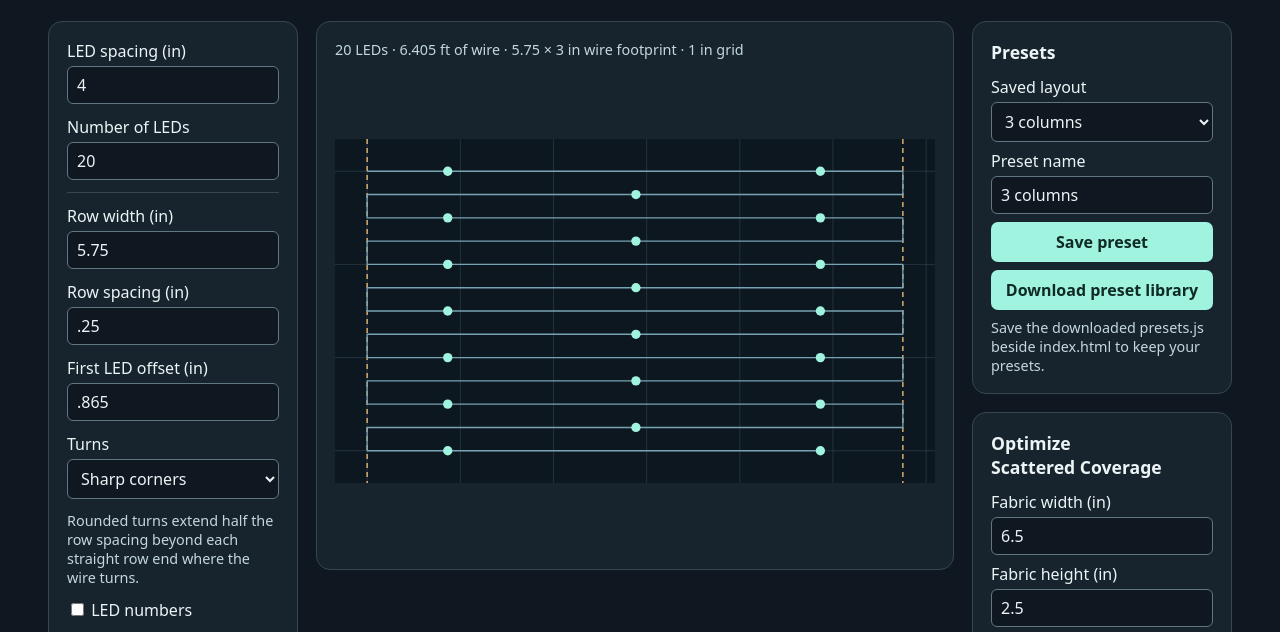
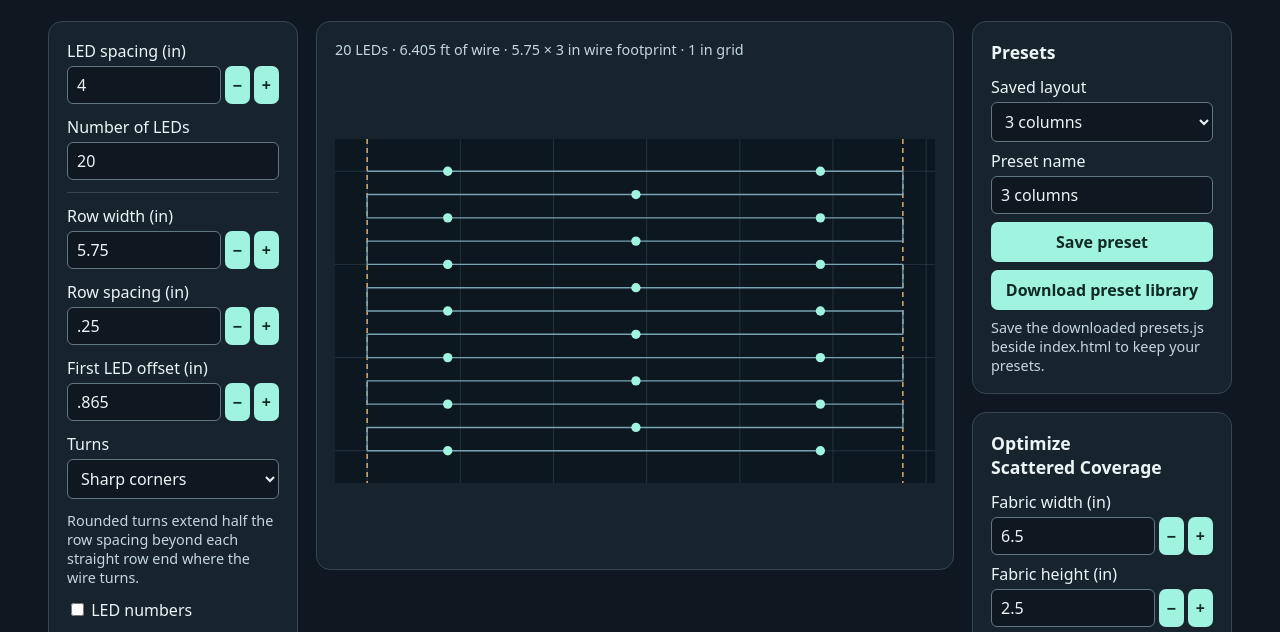
Before and after one commit to ForrestTrepte/LEDStringFabricLayout, a plain HTML site: page index.html in a window 1280 px wide. Shown: the part 111-743 px from the top of the page. Drawn offline with Linux system fonts and the light colour scheme.

Commit message:
.1 increments in settings

```diff
--- a/index.html
+++ b/index.html
@@ -104,6 +104,13 @@
   input[type=checkbox] {
     accent-color: #79e2ce
   }
+
+  .dimension-stepper { display: flex; align-items: end; gap: 4px }
+  .dimension-stepper label { flex: 1; min-width: 0 }
+  .dimension-stepper input { min-width: 0; appearance: textfield }
+  .dimension-stepper input::-webkit-inner-spin-button,
+  .dimension-stepper input::-webkit-outer-spin-button { appearance: none; margin: 0 }
+  .dimension-stepper button { padding: 8px; line-height: normal }
 
   button {
     background: #9ff3df;
@@ -837,6 +844,33 @@
     downloadFile(new XMLSerializer().serializeToString(svg), 'image/svg+xml', 'led-fabric-layout.svg');
   });
   const firstPreset = presets.keys().next().value;
+  for (const input of document.querySelectorAll('input[type="number"][step="any"]')) {
+    const label = input.closest('label');
+    const name = label.textContent.trim();
+    const stepper = document.createElement('div');
+    stepper.className = 'dimension-stepper';
+    label.insertAdjacentElement('afterend', stepper);
+    stepper.append(label);
+    const adjust = direction => {
+      const min = Number(input.min);
+      const value = Number.isFinite(input.valueAsNumber) ? input.valueAsNumber : min;
+      input.value = String(Math.max(min, Number((value + direction * .1).toPrecision(15))));
+      input.dispatchEvent(new Event('input', { bubbles: true }));
+    };
+    input.addEventListener('keydown', event => {
+      if (event.key !== 'ArrowUp' && event.key !== 'ArrowDown') return;
+      event.preventDefault();
+      adjust(event.key === 'ArrowUp' ? 1 : -1);
+    });
+    for (const [symbol, direction, action] of [['−', -1, 'Decrease'], ['+', 1, 'Increase']]) {
+      const button = document.createElement('button');
+      button.type = 'button';
+      button.textContent = symbol;
+      button.setAttribute('aria-label', `${action} ${name} by 0.1 inches`);
+      button.addEventListener('click', () => adjust(direction));
+      stepper.append(button);
+    }
+  }
   updatePresetList(firstPreset);
   if (presets.size) applyPreset(firstPreset);
   render();
```
